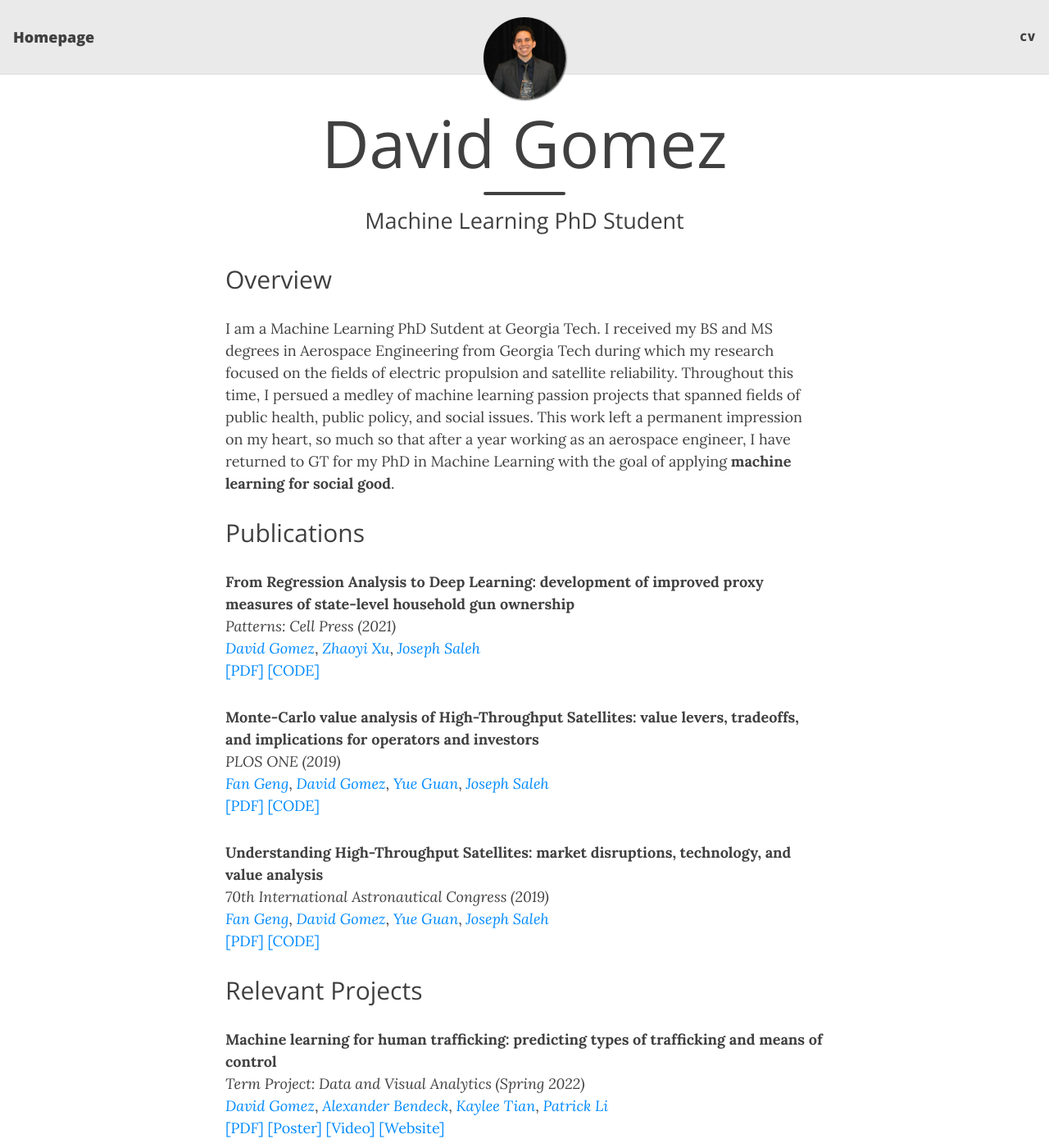
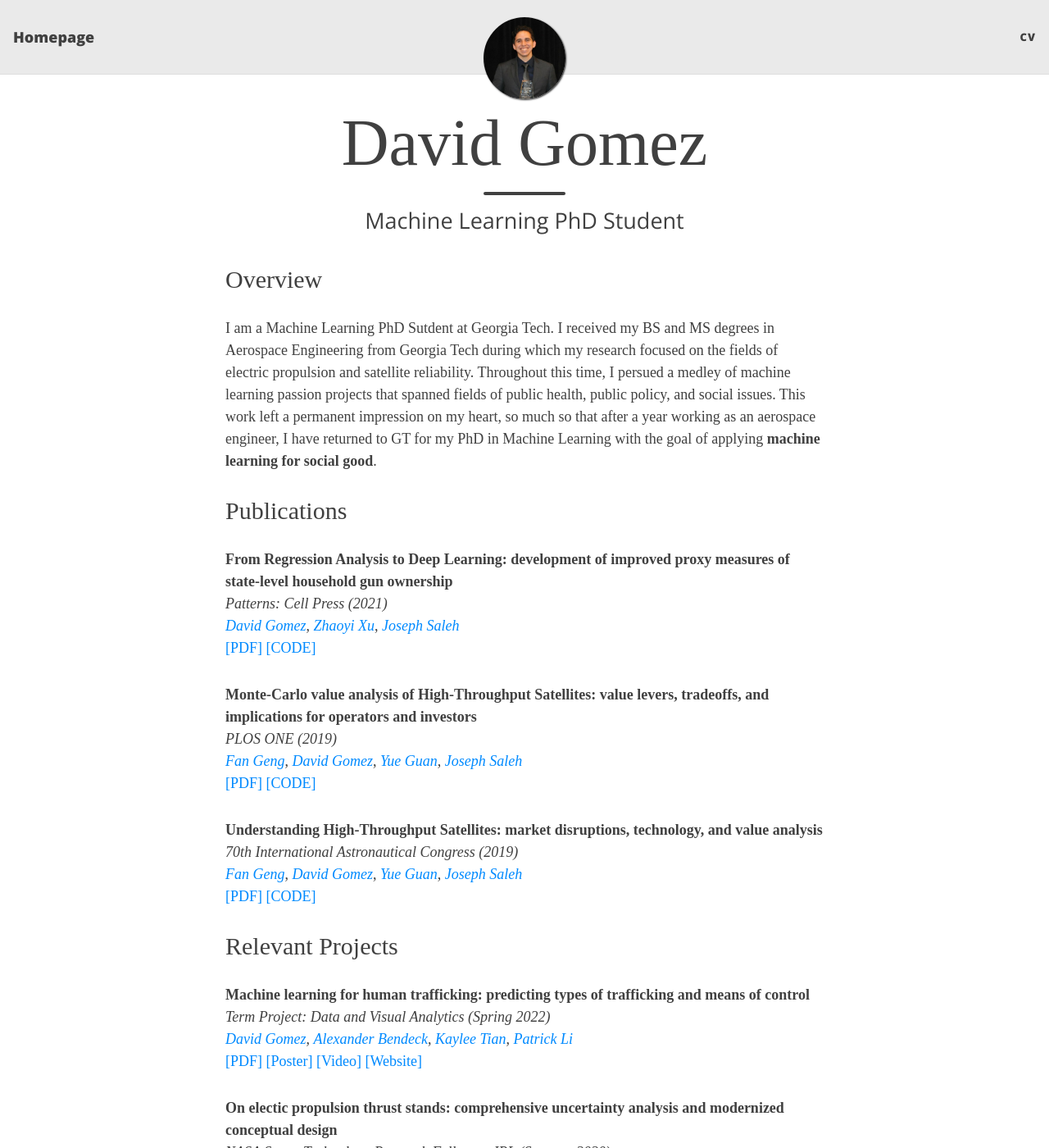
Before and after one commit to dbgomez94/dbgomez94.github.io, a Jekyll site: the page built from index.md, in a window 1280 px wide and 1400 px high. Shown: the whole window at 82% size. Built offline with Jekyll 4.4.1, drawn with Linux system fonts in a browser that asks for light colours; nearby versions of some CDN libraries; the list of posts is cut into pages by our own code.

Commit message:
playing with fonts

```diff
--- a/assets/css/beautifuljekyll.css
+++ b/assets/css/beautifuljekyll.css
@@ -11,7 +11,7 @@
 }
 
 body {
-  font-family: 'Lora', 'Times New Roman', serif;
+  font-family: 'avenir'; /*'Lora', 'Times New Roman', serif;*/
   font-size: 1.125rem;
   color: {{ site.text-col | default: "#404040" }};
   position: relative;
@@ -27,7 +27,7 @@
   margin: 1.875rem 0;
 }
 h1,h2,h3,h4,h5,h6 {
-  font-family: 'Open Sans', 'Helvetica Neue', Helvetica, Arial, sans-serif;
+  font-family: 'town'; /*'Open Sans', 'Helvetica Neue', Helvetica, Arial, sans-serif;*/
   font-weight: 500;
   line-height: 1.1;
 }
```
